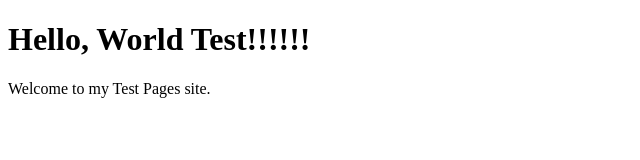
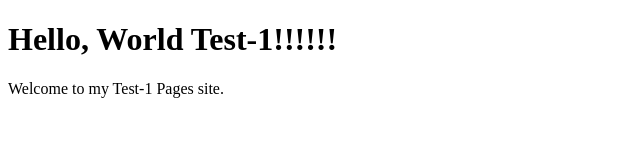
Before and after one commit to bibhutisingh93/bibhuti_test, a plain HTML site: page index.html in a window 1280 px wide. Shown: the full height of the page, 0-640 px from the left. Drawn offline with Linux system fonts and the light colour scheme.

Commit message:
Update index.html

```diff
--- a/index.html
+++ b/index.html
@@ -3,10 +3,10 @@
 <head>
     <meta charset="UTF-8">
     <meta name="viewport" content="width=device-width, initial-scale=1.0">
-    <title>Hello World Test!!!!</title>
+    <title>Hello World Test-1!!!!</title>
 </head>
 <body>
-    <h1>Hello, World Test!!!!!!</h1>
-    <p>Welcome to my Test Pages site.</p>
+    <h1>Hello, World Test-1!!!!!!</h1>
+    <p>Welcome to my Test-1 Pages site.</p>
 </body>
 </html>
```
